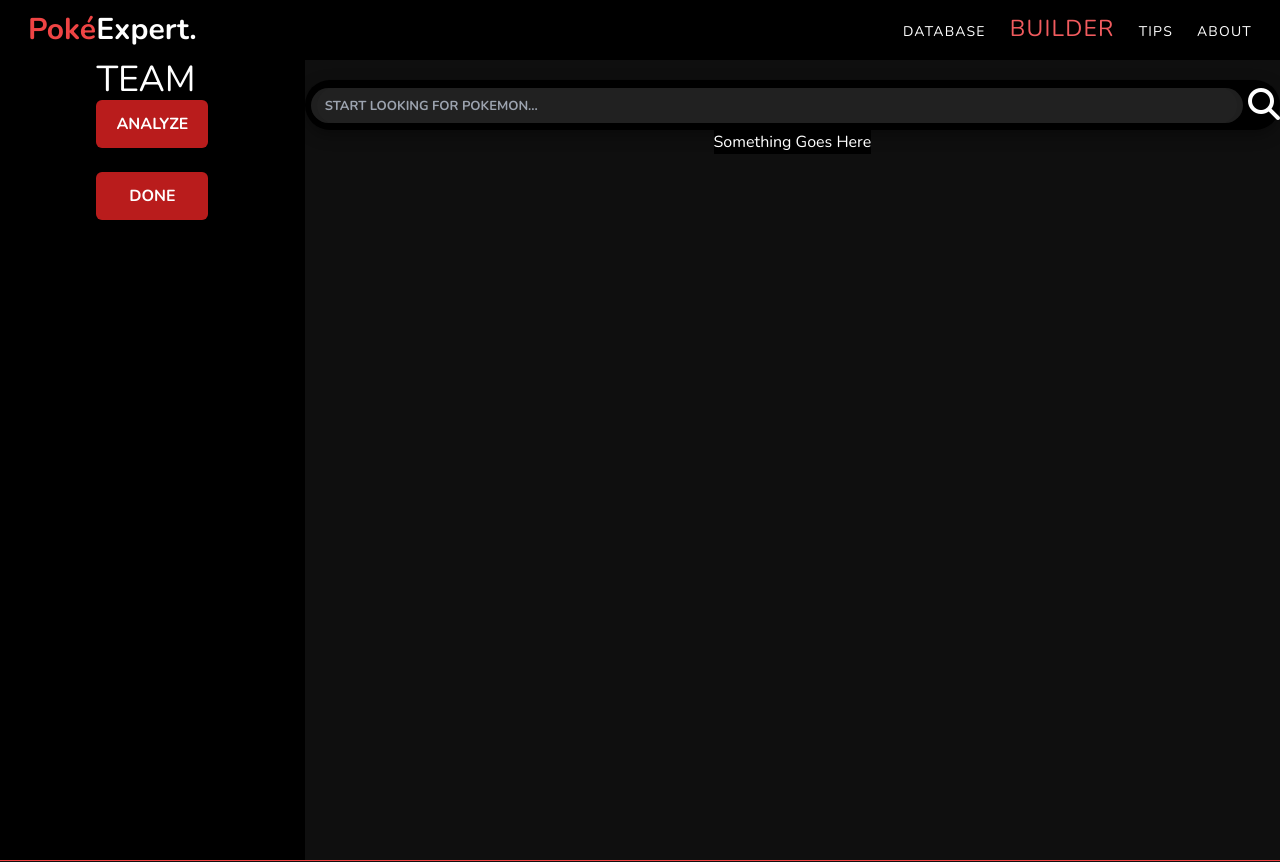
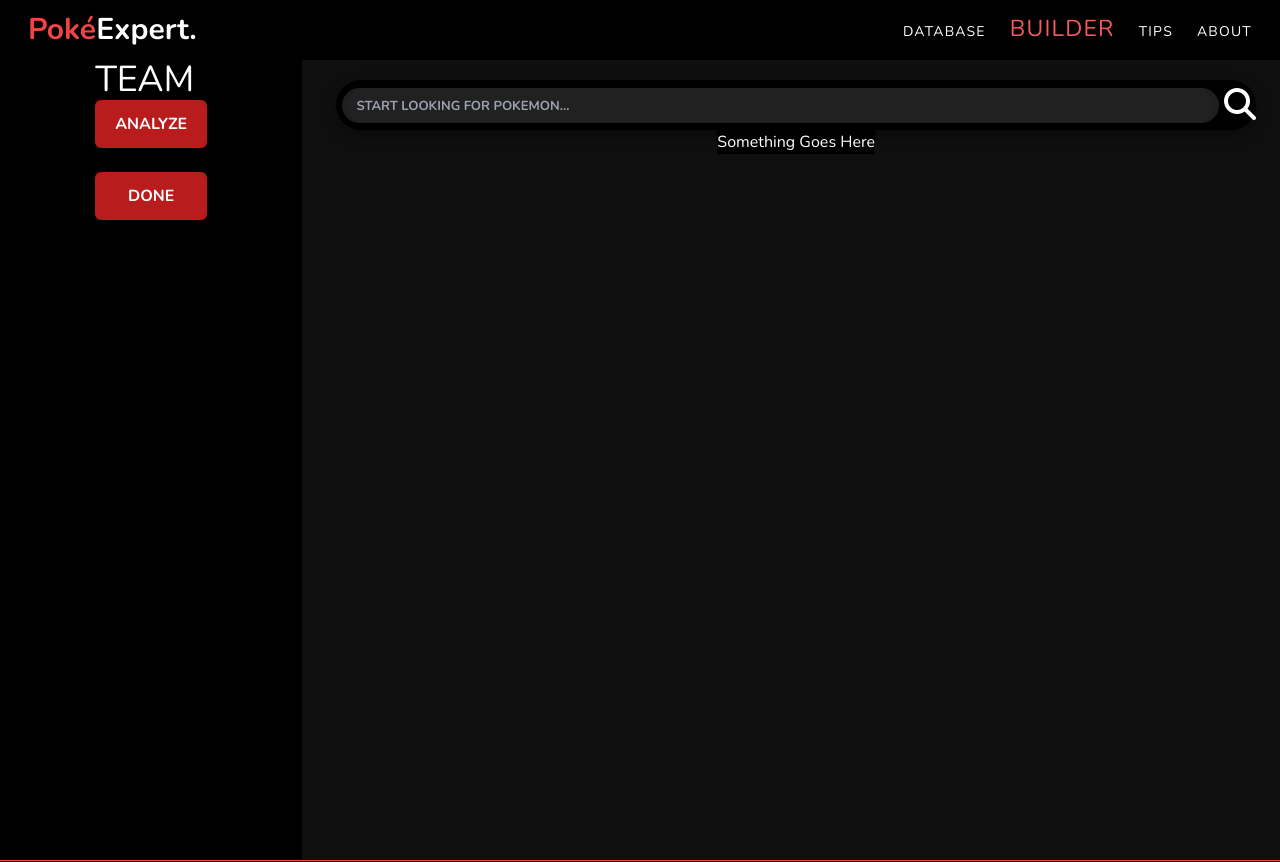
Before and after one commit to davidliberal0/poke-expert-react, a React (Create React App) app: page /builder in a window 1280 px wide. Shown: the top 862 px of the page. Built offline with nearby package versions, Linux system fonts and the light colour scheme; no server answers.

Commit message:
add margin to fix search bar touching left and right

```diff
--- a/src/components/css/partyteam.css
+++ b/src/components/css/partyteam.css
@@ -2,6 +2,7 @@
   height: 100vh;
   width: 400px;
   max-width: 500px;
+  margin-right: 10px;
 }
 
 .done-button {
--- a/src/components/css/searchbar.css
+++ b/src/components/css/searchbar.css
@@ -49,6 +49,8 @@ input::placeholder {
 .search-section {
   display: flex;
   justify-content: center;
+  margin-right: 1.5rem;
+  margin-left: 1.5rem;
 }
 
 /* .main-content {
```
